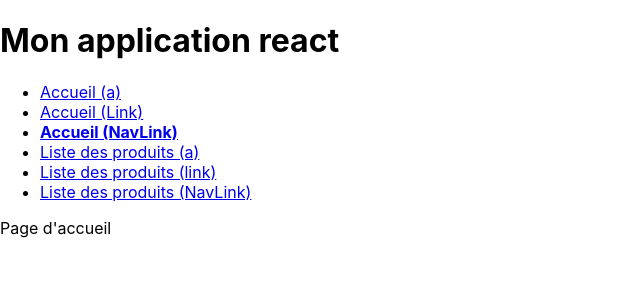
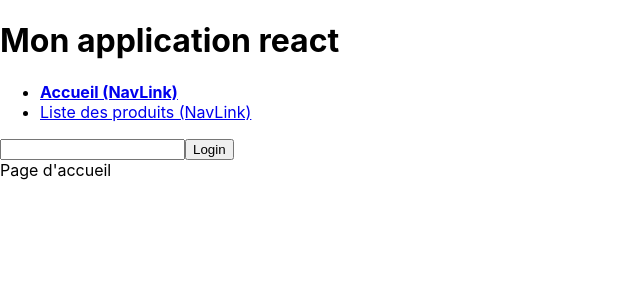
Before and after one commit to 41f-20626/react-demo-1, a React (Create React App) app: page / in a window 1280 px wide. Shown: the top 300 px of the page, without its empty margins (0-640 px from the left). Built offline with nearby package versions, Linux system fonts and the light colour scheme.

Commit message:
Debut du tp

```diff
--- a/src/component/App/App.js
+++ b/src/component/App/App.js
@@ -10,12 +10,14 @@ export default class App extends React.Component{
   constructor(){
     super();
     this.state = {  // État
-      compteur : 0
+      courriel : "",
+      login : false
     };
 
     /*this.augmenter = this.augmenter.bind(this);
     this.decroitre = this.decroitre.bind(this);
     */
+   this.login = this.login.bind(this);
   }
 
   /*augmenter(){
@@ -38,17 +40,23 @@ export default class App extends React.Component{
 
 
   }*/
+
+  login(sCourriel){
+    console.log(sCourriel);
+    this.setState({courriel : sCourriel})
+  }
+
   render(){
 
     // Il peut y avoir du code ici...
 
     return(
       <Router>
-        <Entete titre="Mon application react"/>
+        <Entete titre="Mon application react" fctLogin={this.login}  />
         <Routes>
           <Route path="/" element={<Accueil/>} />
           <Route path="/produit" element={<ListeProduit/>} />
-          <Route path="/produit/:id_biere" element={<DetailsProduit/>} />
+          <Route path="/produit/:id_biere" element={<DetailsProduit courriel={this.state.courriel}/>} />
 
           <Route path="*" element={<p>Page non trouvée</p>} />
         </Routes>
--- a/src/component/DetailsProduit/DetailsProduit.js
+++ b/src/component/DetailsProduit/DetailsProduit.js
@@ -8,9 +8,36 @@ export default function DetailsProduit(props) {
 
     const [biere, setBiere] = useState({nom:"test"});
     const [commentaires, setCommentaires] = useState([]);
+    const [monCommentaire, setMonCommentaire] = useState("");
     //console.log(biere, setBiere);
 
+    function changeCommentaire(evt){
+      setMonCommentaire(evt.target.value);
+    }
+    function soumettreCommentaire(){
+      const oCommentaire = {courriel : props.courriel, commentaire : monCommentaire};
+      console.log(oCommentaire);
+      // Faire un fetch en PUT!
+      const reqOptions = {
+        method: "PUT",
+        headers : {
+          "Content-Type": "application/json",
+          "Authorization": "Basic " + btoa("biero:biero")
+        },
+        body : JSON.stringify(oCommentaire)
+      }
+      fetch("http://127.0.0.1:8000/webservice/php/biere/"+params.id_biere + "/commentaire", reqOptions)
+        .then((reponse)=>{
+          reponse.json();
+          // Dois-je faire autre chose après avoir envoyé un nouveau commentaire ? Mystère...
+        })
+
+
+    }
+
+
     console.log(params);
+
     useEffect(()=>{
       fetch("http://127.0.0.1:8000/webservice/php/biere/"+params.id_biere)
         .then(reponse => reponse.json())
@@ -24,16 +51,29 @@ export default function DetailsProduit(props) {
           setCommentaires(donnees.data)
           console.log(donnees.data)
         })
-    }, [setBiere, setCommentaires]);
+    }, []);
 
     const aCommentaires = commentaires.map((comment, index)=>{
       return <blockquote>{comment.commentaire} par {comment.courriel}</blockquote>;
     })
 
+    let blocCommentaire;
+    if(props.courriel != ""){
+      blocCommentaire = <article>
+                          <input onChange={changeCommentaire} type="text"></input>
+                          <button onClick={soumettreCommentaire}>Soumettre le commentaire</button>
+                        </article>;
+    }
+
+
+
+
 
     return(
       <article>
+        <h1>{props.courriel}</h1>
        <p>Nom de la bière : {biere?.nom}</p>
+        {blocCommentaire}
         {aCommentaires}
 
       </article>
--- a/src/component/Entete/Entete.js
+++ b/src/component/Entete/Entete.js
@@ -5,27 +5,23 @@ import { Link, NavLink } from 'react-router-dom';
 export default class Entete extends React.Component{
   constructor(props){
     super(props);
+    this.state = {courriel : ""};
+
+    this.login = this.login.bind(this);
+    this.changeCourriel = this.changeCourriel.bind(this);
+
+  }
 
 
-
-    /*
-    this.state = {compteur : props.nombre};
-
-    this.moins = this.moins.bind(this)
-    this.plus = this.plus.bind(this)*/
+  login(){
+    console.log(this.state.courriel);
+    // Il pourrait y avoir des conditions ici... comme une validation de courriel avant d'appeler this.props.fctLogin... tsé un if...
+    this.props.fctLogin(this.state.courriel);
   }
 
-  /*plus(){
-      this.setState({
-          compteur : this.state.compteur + 1
-      });
+  changeCourriel(evt){
+    this.setState({courriel : evt.target.value})
   }
-
-  moins(){
-    this.setState({
-        compteur : this.state.compteur - 1
-    });
-  }*/
   render(){
     const titre = this.props.titre || "Titre de l'application";
     // Il peut y avoir du code ici...
@@ -35,16 +31,18 @@ export default class Entete extends React.Component{
         <h1>{titre}</h1>
         <nav>
           <ul>
-            <li><a href='/'>Accueil (a)</a></li>
-            <li><Link to='/'>Accueil (Link)</Link></li>
+            {/*<li><a href='/'>Accueil (a)</a></li>
+            <li><Link to='/'>Accueil (Link)</Link></li> */}
             <li><NavLink to='/'>Accueil (NavLink)</NavLink></li>
-            <li><a href='/produit'>Liste des produits (a)</a></li>
-            <li><Link to='/produit'>Liste des produits (link)</Link></li>
+            {/*<li><a href='/produit'>Liste des produits (a)</a></li>
+            <li><Link to='/produit'>Liste des produits (link)</Link></li>*/}
             <li><NavLink to='/produit'>Liste des produits (NavLink)</NavLink></li>
 
           </ul>
 
         </nav>
+        <input onChange={this.changeCourriel} type="text" name="courriel"></input>
+        <button onClick={this.login}>Login</button>
       </header>
     );
   }
```
